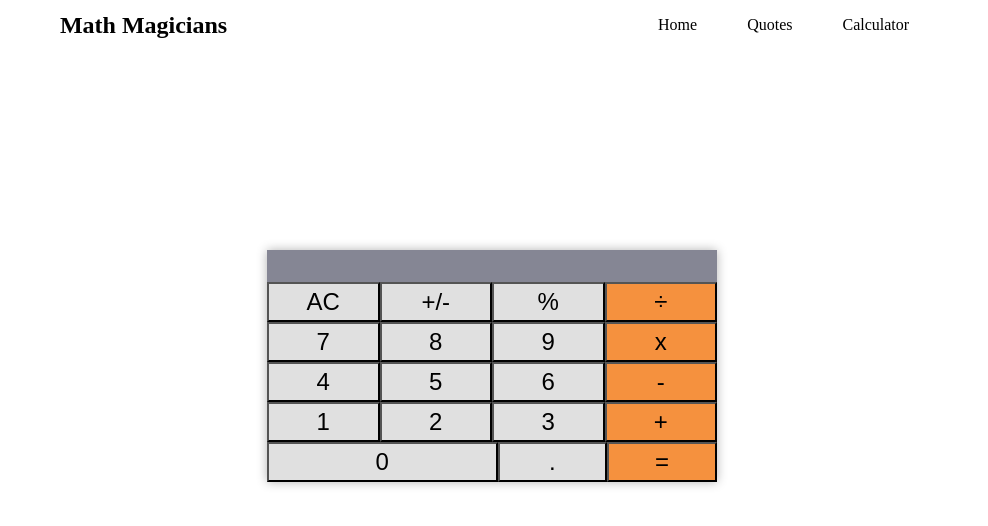
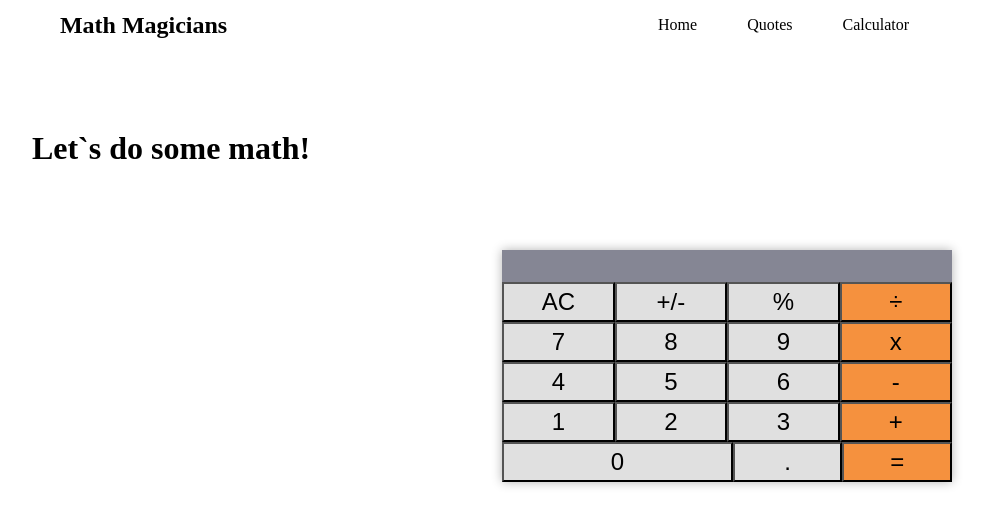
Before and after one commit to SaveryIV/Math-Magicians, a React (Create React App) app: page /Calculator in a window 1280 px wide. Shown: the top 526 px of the page, without its empty margins (148-1136 px from the left). Built offline with nearby package versions, Linux system fonts and the light colour scheme.

Commit message:
Adding styles to the calculator

```diff
--- a/src/components/Calculator.css
+++ b/src/components/Calculator.css
@@ -3,6 +3,15 @@
   width: 450px;
   box-shadow: 0 0 10px rgba(0, 0, 0, 0.3);
   display: inline-block;
+}
+
+.calculator-section {
+  display: flex;
+}
+
+.calculator-section h1 {
+  margin-top: 10vh;
+  margin-right: 15vw;
 }
 
 .display {
--- a/src/components/Calculator.js
+++ b/src/components/Calculator.js
@@ -16,6 +16,8 @@ function Calculator() {
   }
 
   return (
+    <div className="calculator-section">
+      <h1>Let`s do some math!</h1>
       <div className="calculator">
         <div className="display">
           { numbers.total }
@@ -52,6 +54,7 @@ function Calculator() {
           <CalculatorButton label="=" onClick={() => handleClick('=')} />
         </div>
       </div>
+    </div>
   );
 }
 
```
Lines whose indentation alone changed are shown as unchanged.
